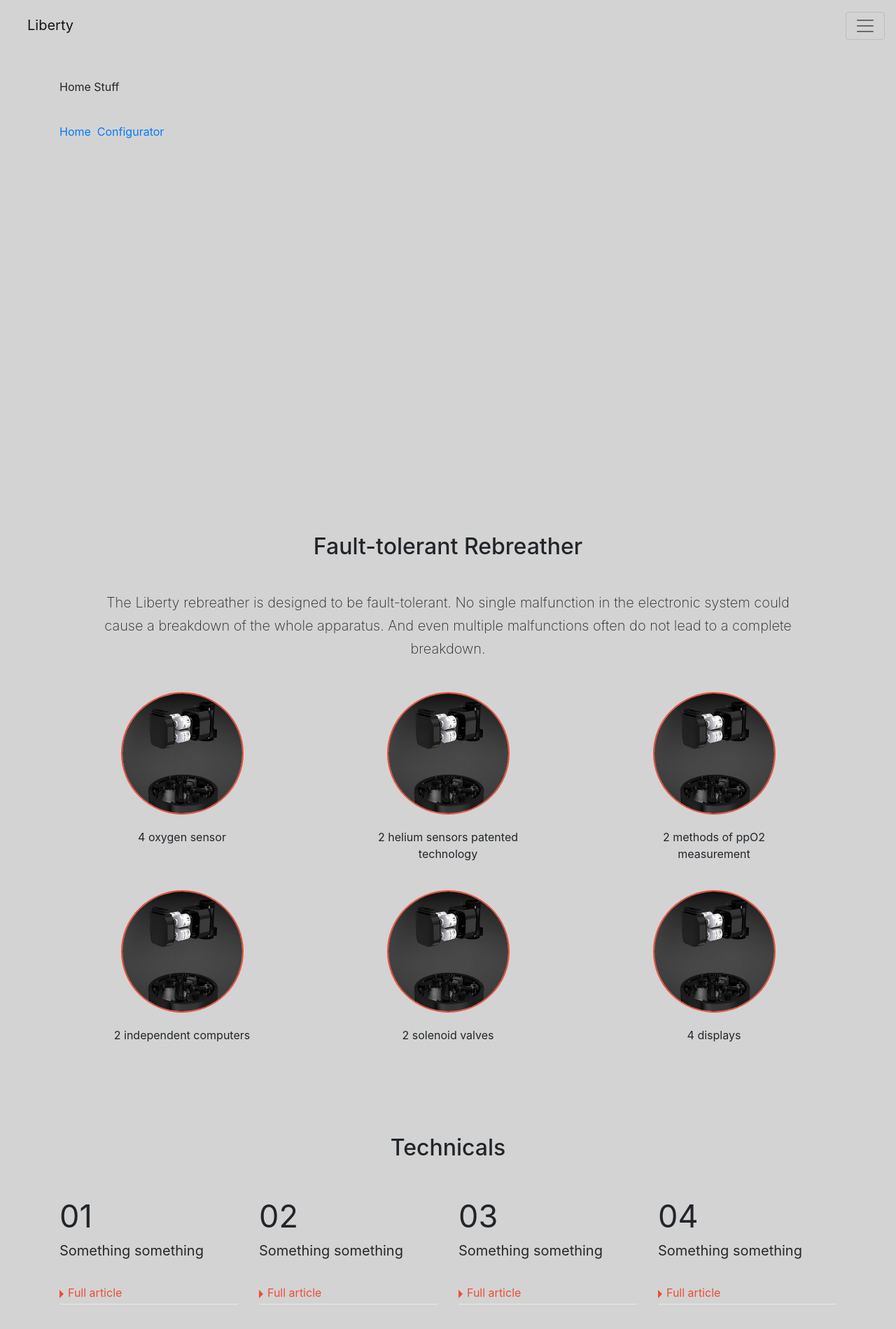
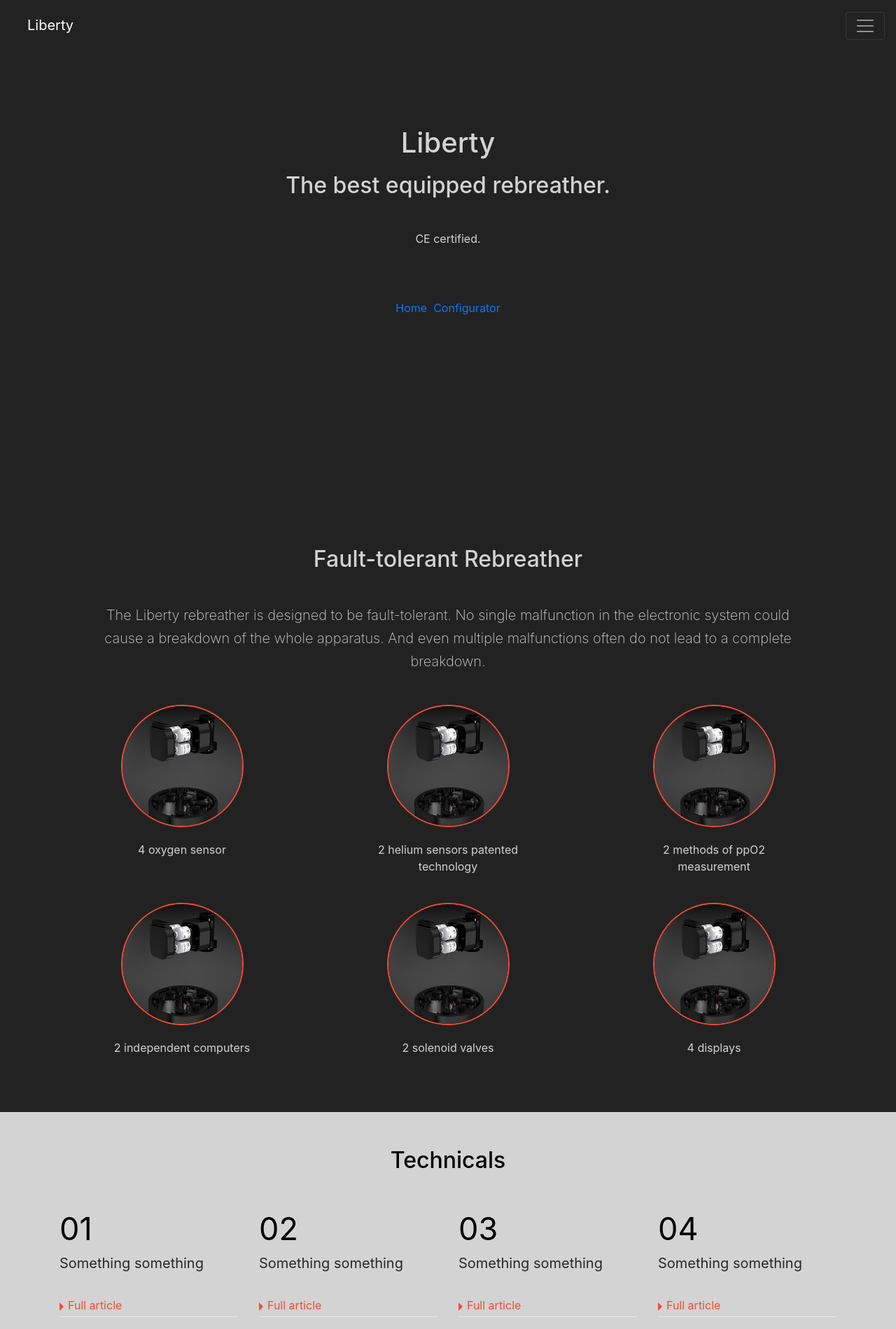
Before and after one commit to AdamAbonyi/AdamNuxtExample, a Nuxt app: page / in a window 1280 px wide. Shown: the top 1899 px of the page at 70% size. Built offline with nearby package versions, Linux system fonts and the light colour scheme.

Commit message:
Section component, refactor (css and html) of index.vue to use this

```diff
--- a/assets/_global.scss
+++ b/assets/_global.scss
@@ -14,6 +14,15 @@
   display: block;
   margin-left: auto;
   margin-right: auto;
+}
+
+.img-circle {
+  border-radius: 50%;
+  width: 100%;
+}
+
+.text-center {
+  text-align: center;
 }
 
 p.subText {
--- a/assets/_variables.scss
+++ b/assets/_variables.scss
@@ -1,8 +1,8 @@
-$light-color: white;
+$light-color: lightgray;
 $dark-color: black;
 
 $light-bg: lightgray;
-$dark-bg: black;
+$dark-bg: #222222;
 
 $default-transition-duration: 0.5s;
 $page-transition-duration: 0.25s;
--- /dev/null
+++ b/components/Section.vue
@@ -0,0 +1,60 @@
+<template>
+  <section :class="type" :style="{ 'background-color': bgColor}">
+    <div :class="{ container: !fullWidth }">
+      <h2 v-if="title">{{title}}</h2>
+      <p v-if="subtitle" class="text-center subText">{{subtitle}}</p>
+      <slot>
+      </slot>
+    </div>
+  </section>
+</template>
+
+<script>
+export default {
+  props: {
+    title: String,
+    subtitle: String,
+    bgImage: String,
+    bgColor: String,
+    type: String,
+    fullHeight: {
+      type: Boolean,
+      default: false
+    },
+    fullWidth: {
+      type: Boolean,
+      default: false
+    }
+  },
+
+  //["title", "subtitle", "bgImage", "bgColor", "fullHeight", "fullWidth"],
+  data() {
+    return {};
+  }
+};
+</script>
+
+<style scoped lang="scss">
+@import "assets/_variables.scss";
+
+section {
+  &.dark {
+    color: $light-color;
+    background-color: $dark-bg;
+  }
+
+  &.light {
+    color: $dark-color;
+    background-color: $light-bg;
+  }
+
+  h2 {
+    text-align: center;
+    line-height: 58px;
+    margin-bottom: 35px;
+  }
+
+  padding-top: 40px;
+  padding-bottom: 40px;
+}
+</style>
--- a/components/Testimonial.vue
+++ b/components/Testimonial.vue
@@ -32,10 +32,6 @@
 </script>
 
 <style lang="scss">
-.text-center {
-  text-align: center;
-}
-
 .columnTitle {
   margin-top: 20px;
   margin-bottom: 20px;
--- a/components/TopBar.vue
+++ b/components/TopBar.vue
@@ -32,7 +32,7 @@
   computed: {
     ...mapState(["navExpand"]),
     computedType() {
-      return this.navExpand ? "dark" : "light";
+      return !this.navExpand ? "dark" : "light";
     }
   },
   methods: {
--- a/layouts/default.vue
+++ b/layouts/default.vue
@@ -4,7 +4,6 @@
     <!-- Needs to be set by menu -->
     <nuxt class="animate-content-container"
           :class="contentClass" />
-
   </div>
 </template>
 
@@ -15,6 +14,7 @@
 export default {
   created() {
     if (process.browser) {
+      // Update on scroll change
       window.addEventListener("scroll", this.handleScroll);
       this.handleScroll();
     }
@@ -59,12 +59,10 @@
   transition: all $default-transition-duration;
 }
 
-.nav-expanded {
-  margin-top: 72px;
-  // background-color: red;
-}
-.nav-collapsed {
-  margin-top: 40px;
-  // background-color: red;
-}
+// .nav-expanded {
+//   margin-top: 72px;
+// }
+// .nav-collapsed {
+//   margin-top: 40px;
+// }
 </style>
--- a/nuxt.config.js
+++ b/nuxt.config.js
@@ -7,7 +7,7 @@
       if (to.hash) {
         if (to.path !== from.path) return;
         window.customScrollTo(to.hash, {
-          offset: -100,
+          offset: -50,
           duration: 500
         });
         return {
--- a/pages/index.vue
+++ b/pages/index.vue
@@ -1,29 +1,32 @@
 <template>
-<div class="container">
-  <!-- Home Page
+<div>
+  <Section id="home"
+    type="dark"
+    :full-height="true"
+    :full-width="false"
+    class="text-center"
+    style="padding-top:180px; min-height:730px">
+    <h1>
+      Liberty
+    </h1>
+    <h2>
+      The best equipped rebreather.
+    </h2>
+      CE certified.
+    <h2>
 
-  <div class="row">
-    <b-button variant="primary" size="sm" href="#technicals">
-      Some Btn
-    </b-button>
-  </div> -->
-
-
-
-  <section id="home">
-    Home Stuff
+    </h2>
     <section id="links">
       <nuxt-link to="/">Home</nuxt-link>&nbsp;
       <nuxt-link to="/configurator">Configurator</nuxt-link>
     </section>
-    <br /><br /><br /><br /><br /><br />
-    <br /><br /><br /><br /><br /><br />
-    <br /><br /><br /><br /><br /><br />
-  </section>
+  </Section>
 
-  <section id="rebreather" class="rebreathers" >
-    <h2>Fault-tolerant Rebreather</h2>
-    <p class="subText">The Liberty rebreather is designed to be fault-tolerant. No single malfunction in the electronic system could cause a breakdown of the whole apparatus. And even multiple malfunctions often do not lead to a complete breakdown.</p>
+  <Section id="rebreather"
+      class="rebreathers"
+      type="dark"
+      title="Fault-tolerant Rebreather"
+      subtitle="The Liberty rebreather is designed to be fault-tolerant. No single malfunction in the electronic system could cause a breakdown of the whole apparatus. And even multiple malfunctions often do not lead to a complete breakdown.">
     <div class="row column">
       <Rebreather title="4 oxygen sensor" link="4-oxygen-sensors"></Rebreather>
       <Rebreather title="2 helium sensors patented technology" link="4-oxygen-sensors"></Rebreather>
@@ -32,10 +35,12 @@
       <Rebreather title="2 solenoid valves" link="4-oxygen-sensors"></Rebreather>
       <Rebreather title="4 displays" link="4-oxygen-sensors"></Rebreather>
     </div>
-  </section>
+  </Section>
 
-  <section id="technicals" class="technicals">
-    <h2>Technicals</h2>
+  <Section id="technicals"
+      type="light"
+      class="technicals"
+      title="Technicals">
       <div class="row column">
         <TechnicalBox number="01" title="Something something" link="/"></TechnicalBox>
         <TechnicalBox number="02" title="Something something" link="/"></TechnicalBox>
@@ -46,17 +51,20 @@
         <TechnicalBox number="07" title="Something something" link="/"></TechnicalBox>
         <TechnicalBox number="08" title="Something something" link="/"></TechnicalBox>
       </div>
-  </section>
+  </Section>
 
-  <section id="gallery" class="gallery">
-    <h2>Gallery</h2>
+  <Section id="gallery"
+    class="gallery"
+    title="Gallery"
+    type="dark">
       <Gallery></Gallery>
-  </section>
+  </Section>
 
-  <section id="instructors" class="instructors">
-    <h2>Instructors and Training</h2>
-    <p class="text-center subText">Liberty CCR is distributed to end customers through an instructor network. Qualified divers and instructors, corporate and government customers can buy Liberty CCR directly. You can contact your chosen instructor or directly contact the Liberty team.</p>
-
+  <Section id="instructors"
+      class="instructors"
+      title="Instructors and Training"
+      subtitle="Liberty CCR is distributed to end customers through an instructor network. Qualified divers and instructors, corporate and government customers can buy Liberty CCR directly. You can contact your chosen instructor or directly contact the Liberty team."
+      type="light">
     <div class="text-center">
       <b-button to="instructors"
                 variant="danger"
@@ -98,23 +106,23 @@
         </div>
         <br />
     </div>
+  </Section>
 
-
-  </section>
-
-  <section id="testimonials" class="testimonials">
-    <h2>Testimonials</h2>
+  <Section id="testimonials"
+    class="testimonials"
+    title="Testimonials"
+    type="dark">
     <div class="row columns">
       <Testimonial></Testimonial>
       <Testimonial></Testimonial>
       <Testimonial></Testimonial>
     </div>
-  </section>
+  </Section>
 
-  <section id="contact" class="contact">
-    <h2>Contact</h2>
-    <br />
-
+  <Section id="contact"
+    class="contact"
+    title="Contact"
+    type="light">
     <div class="row" style="text-align:left">
       <div class="col-sm-2">
         <img src="/pcs/pcs_layout/liberty-systems-sro.jpg" class="img-circle imgCenter img-responsive">
@@ -157,12 +165,13 @@
         <p class="smallerText">TIN/EIN: 38-3981686</p>
       </div>
     </div>
-  </section>
+  </Section>
 </div>
-
 </template>
 
 <script>
+import Section from "~/components/section";
+
 import Testimonial from "~/components/Testimonial";
 import TechnicalBox from "~/components/TechnicalBox";
 import Rebreather from "~/components/Rebreather";
@@ -175,10 +184,10 @@
     Testimonial,
     Rebreather,
     TechnicalBox,
-    Gallery
+    Gallery,
+    Section
   },
   created() {
-
     if (process.isBrowser && "serviceWorker" in navigator) {
       const updatesChannel = new BroadcastChannel("my-update-channel");
       updatesChannel.addEventListener("message", async event => {
@@ -195,38 +204,14 @@
 </script>
 
 <style lang="scss">
-section {
-  h2 {
-    line-height: 58px;
-    margin-bottom: 35px;
-  }
-
-  padding-top: 40px;
-  padding-bottom: 40px;
-}
-
 .technicals > h2:first-child {
   text-align: center;
 }
 
 .rebreathers {
-  text-align: center;
-
-  h2,
   p {
     text-align: center;
   }
-}
-
-.testimonials,
-.gallery,
-.instructors,
-.contact {
-  text-align: center;
-
-  // h2 {
-  //   color: white;
-  // }
 }
 
 .odd {
@@ -253,9 +238,4 @@
     margin-right: auto;
   }
 }
-
-.img-circle {
-  border-radius: 50%;
-  width: 100%;
-}
 </style>
--- a/plugins/custom-scroll-to.js
+++ b/plugins/custom-scroll-to.js
@@ -17,7 +17,7 @@
         var cancel = (el) => { window.scrollState.inProgress = false; }
 
         VueScrollTo.scrollTo(hash, {
-            offset: -100,
+            offset: -50,
             duration: 500,
             cancelable: true,
             onStart: start,
```
Lines whose indentation alone changed are shown as unchanged.
